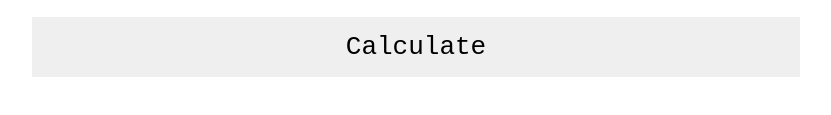
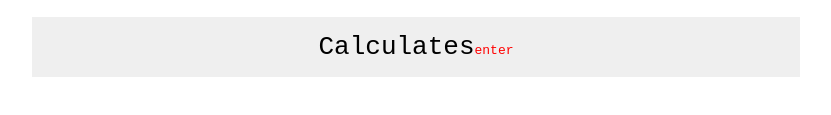
Before and after one commit to Dumbadii/odin-calculator, a plain HTML site: page index.html in a window 1280 px wide. Shown: the part 663-778 px from the top of the page, without its empty margins (224-1055 px from the left). Drawn offline with Linux system fonts and the light colour scheme.

```diff
--- a/index.html
+++ b/index.html
@@ -41,6 +41,8 @@
         <button type="button" data-key="s">**<span>s</span></button>
       </div>
     </div>
-    <button type="button" class="calculate">Calculate</button>
+    <button type="button" class="calculate">
+      Calculates<span>enter</span>
+    </button>
   </body>
 </html>
```
